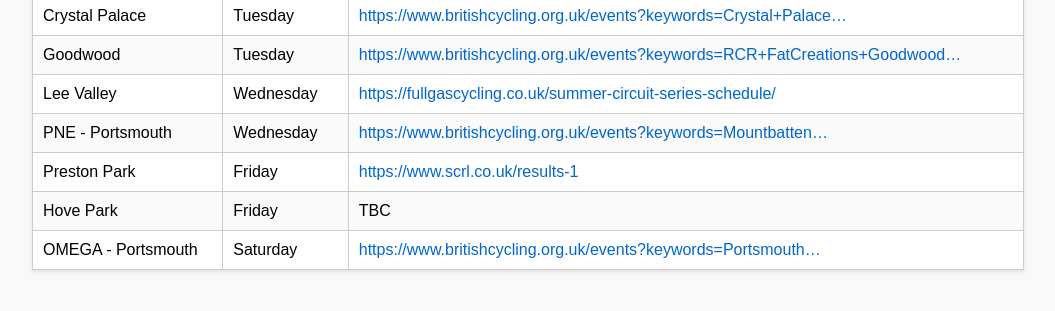
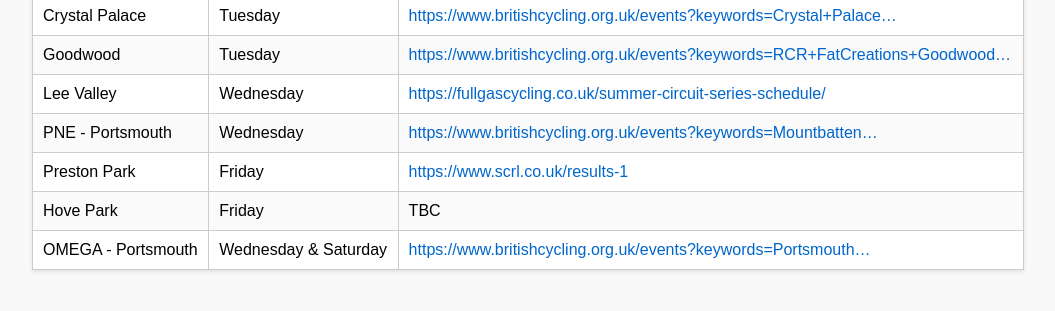
Before and after one commit to linal/mitre-races.github.io, a plain HTML site: page docs/index.html in a window 1280 px wide. Shown: the part 121-432 px from the top of the page, without its empty margins (112-1167 px from the left). Drawn offline with Linux system fonts and the light colour scheme.

Commit message:
Update index.html

```diff
--- a/docs/index.html
+++ b/docs/index.html
@@ -108,7 +108,7 @@
       </tr>
       <tr>
         <td>OMEGA - Portsmouth</td>
-        <td>Saturday</td>
+        <td>Wednesday &amp; Saturday</td>
         <td>
           <a href="https://www.britishcycling.org.uk/events?keywords=Portsmouth&view=off&fromdate=30%2F03%2F2025&todate=30%2F03%2F2026&region_id%5B%5D=1&region_id%5B%5D=4&zuv_bc_event_filter_item_id%5B%5D=21&zuv_bc_event_filter_item_id%5B%5D=23"
              target="_blank">
```
